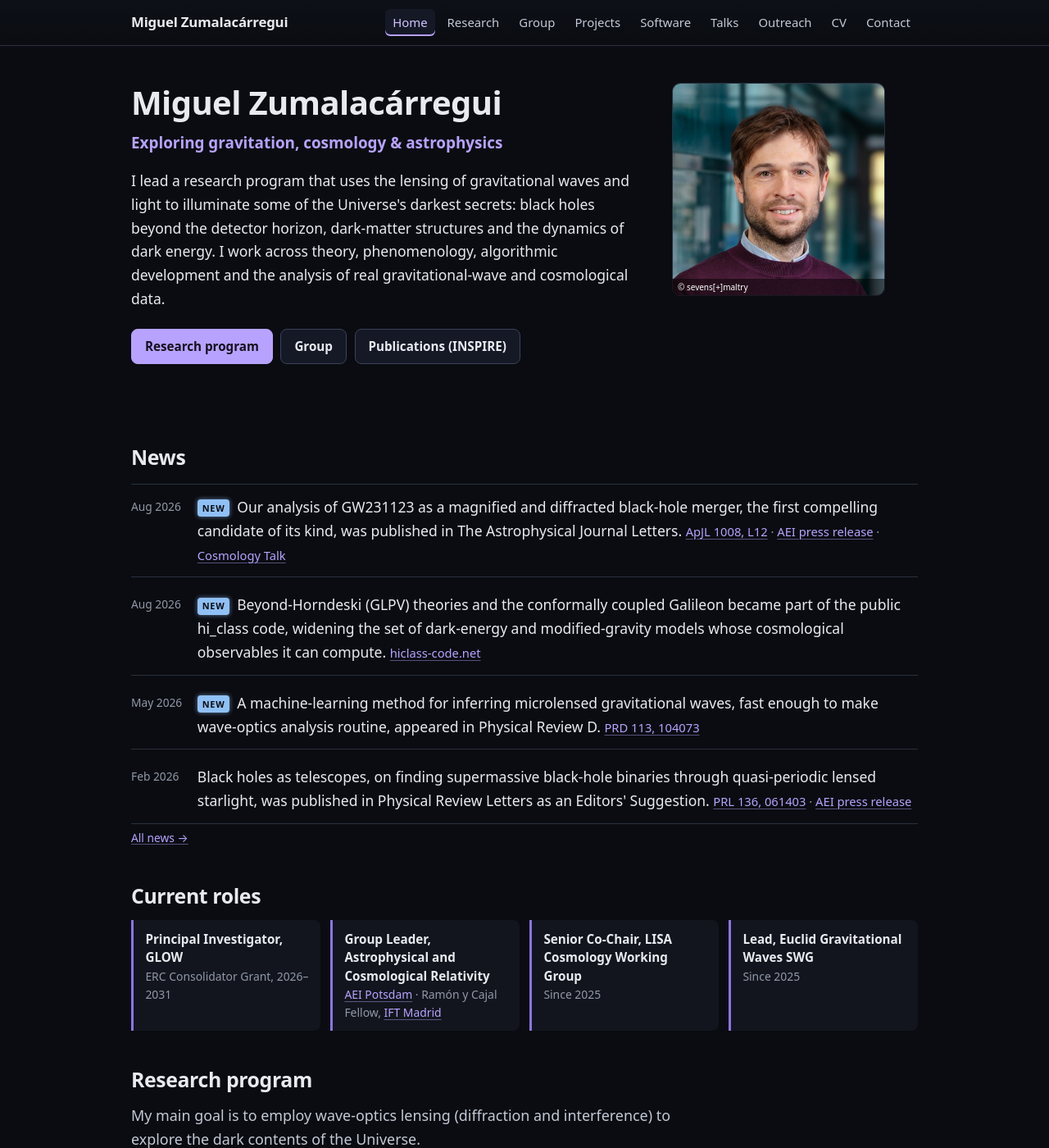
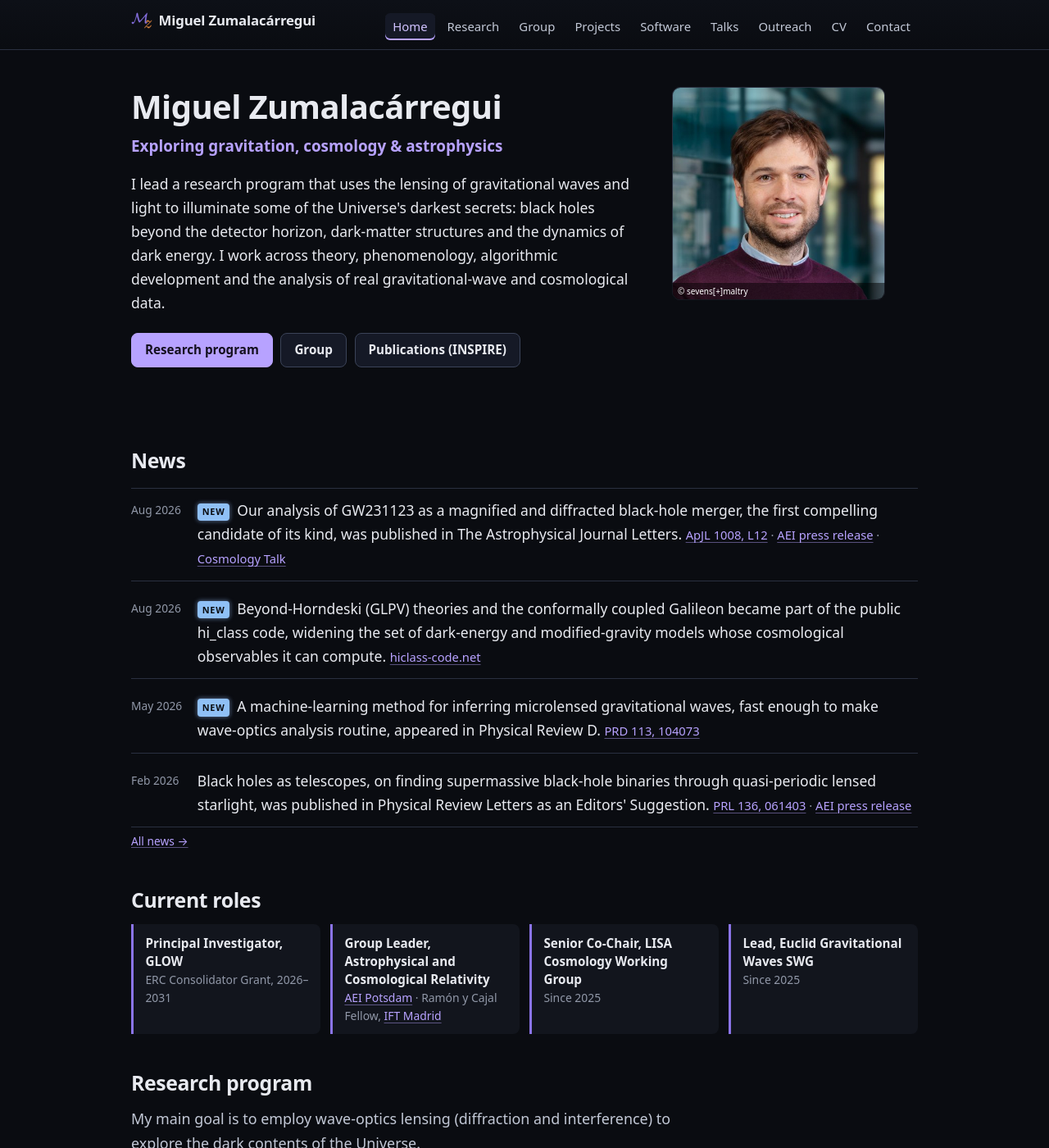
Before and after one commit to miguelzuma/miguelzuma.github.io, a Jekyll site: the page built from index.html, in a window 1280 px wide and 1400 px high. Shown: the whole window at 82% size. Built offline with Jekyll 4.4.1, drawn with Linux system fonts in a browser that asks for light colours.

Commit message:
Header: the M_z mark beside the name
Same lock-up as the GLOW and hi_class sites: favicon.svg at 1.6rem, then the
wordmark, both inside the brand link. The mark carries alt="" because the
name is right next to it and reading "script M subscript z" aloud would only
repeat it.

Co-Authored-By: Claude Opus 5 (1M context) <noreply@anthropic.com>
Claude-Session: https://claude.ai/code/session_01E2ZbXszK9qt9svKVxU5Yrt

```diff
--- a/_includes/header.html
+++ b/_includes/header.html
@@ -1,6 +1,19 @@
 <header class="site-header">
   <div class="wrap">
-    <a class="brand" href="{{ '/' | relative_url }}">Miguel Zumalac&aacute;rregui</a>
+    {%- comment -%}
+      The mark is decorative: the name sits right beside it, so a screen reader
+      announcing "script M subscript z" would only repeat what the text already
+      says. favicon.svg is the mark on its own, drawn with stroked outlines so
+      it survives small sizes -- see tools/make_icons.py.
+
+      aria-current moves to the brand on the home page, since the menu no
+      longer carries a Home item: the wordmark is the home link, as on the
+      hi_class and GLOW sites.
+    {%- endcomment -%}
+    <a class="brand" href="{{ '/' | relative_url }}"{% if page.nav == 'home' %} aria-current="page"{% endif %}>
+      <img class="brand-mark" src="{{ '/favicon.svg' | relative_url }}" alt="" width="32" height="32">
+      <span>Miguel Zumalac&aacute;rregui</span>
+    </a>
     <nav class="site-nav" aria-label="Main">
       {%- for item in site.data.nav %}
       <a href="{{ item.url | relative_url }}"{% if page.nav == item.id %} aria-current="page"{% endif %}>{{ item.title }}</a>
--- a/assets/css/main.css
+++ b/assets/css/main.css
@@ -123,12 +123,22 @@ a:focus-visible {
 }
 
 .brand {
+	display: inline-flex;
+	align-items: center;
+	gap: 0.5rem;
 	font-weight: 650;
 	font-size: 1.05rem;
 	letter-spacing: -0.01em;
 	color: var(--text);
 	text-decoration: none;
 	white-space: nowrap;
+}
+
+.brand-mark {
+	width: 1.6rem;
+	height: 1.6rem;
+	display: block;
+	flex: 0 0 auto;
 }
 
 .brand:visited { color: var(--text); }
```
